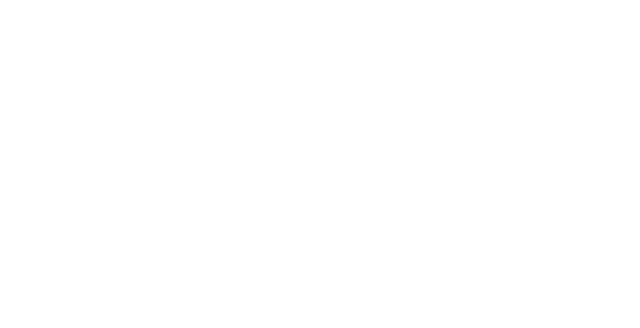
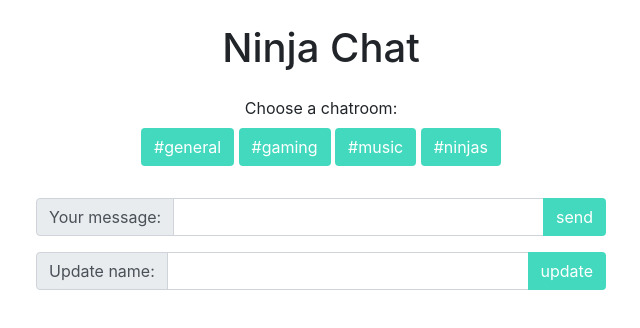
Before and after one commit to sai-myne/Modern-JavaScript, a plain HTML site: page chat_project/index.html in a window 1280 px wide. Shown: the whole page, without its empty margins (319-959 px from the left). Drawn offline with nearby package versions, Linux system fonts and the light colour scheme.

Commit message:
lesson 136. HTML Template

```diff
--- a/chat_project/index.html
+++ b/chat_project/index.html
@@ -1,16 +1,62 @@
 <html lang="en">
+
 <head>
     <meta charset="UTF-8">
     <meta name="viewport" content="width=device-width, initial-scale=1.0">
-    <link rel="stylesheet" href="https://stackpath.bootstrapcdn.com/bootstrap/4.5.0/css/bootstrap.min.css" integrity="sha384-9aIt2nRpC12Uk9gS9baDl411NQApFmC26EwAOH8WgZl5MYYxFfc+NcPb1dKGj7Sk" crossorigin="anonymous">
+    <link rel="stylesheet" href="https://stackpath.bootstrapcdn.com/bootstrap/4.5.0/css/bootstrap.min.css"
+        integrity="sha384-9aIt2nRpC12Uk9gS9baDl411NQApFmC26EwAOH8WgZl5MYYxFfc+NcPb1dKGj7Sk" crossorigin="anonymous">
     <link rel="stylesheet" href="styles.css">
     <title>Ninja Chat</title>
 </head>
+
 <body>
+    <!-- container & title -->
+    <div class="container my-4">
+        <h1 class="my-4 text-center">Ninja Chat</h1>
+        <!-- buttons for chatrooms -->
+        <div class="chat-rooms mb-3 text-center">
+            <div class="my-2">Choose a chatroom:</div>
+            <button class="btn" id="general">#general</button>
+            <button class="btn" id="gaming">#gaming</button>
+            <button class="btn" id="music">#music</button>
+            <button class="btn" id="ninjas">#ninjas</button>
+        </div>
+        <!-- chat list / window -->
+        <div class="chat-window">
+            <ul class="chat-list list-group"></ul>
+        </div>
+        <!-- new chat form -->
+        <form class="new-chat my-3">
+            <div class="input-group">
+                <div class="input-group-prepend">
+                    <div class="input-group-text">Your message:</div>
+                </div>
+                <input type="text" id="message" class="form-control" required>
+                <div class="input-group-append">
+                    <input type="submit" class="btn" value="send">
+                </div>
+            </div>
+        </form>
+        <!-- update name form -->
+        <form class="new-name my-3">
+            <div class="input-group">
+                <div class="input-group-prepend">
+                    <div class="input-group-text">Update name:</div>
+                </div>
+                <input type="text" id="name" class="form-control" required>
+                <div class="input-group-append">
+                    <input type="submit" class="btn" value="update">
+                </div>
+            </div>
+            <div class="update-mssg"></div>
+        </form>
+    </div>
+
 
 
     <script src="scripts/chat.js"></script>
     <script src="scripts/ui.js"></script>
     <script src="scripts/app.js"></script>
 </body>
+
 </html>
--- a/chat_project/styles.css
+++ b/chat_project/styles.css
@@ -0,0 +1,12 @@
+.container{
+    max-width: 600px;
+  }
+  .btn{
+    background: #43d9be;
+    color: white;
+    outline: none !important;
+    box-shadow: none !important;
+  }
+  .btn:focus{
+    outline: none !important;
+  }
```
